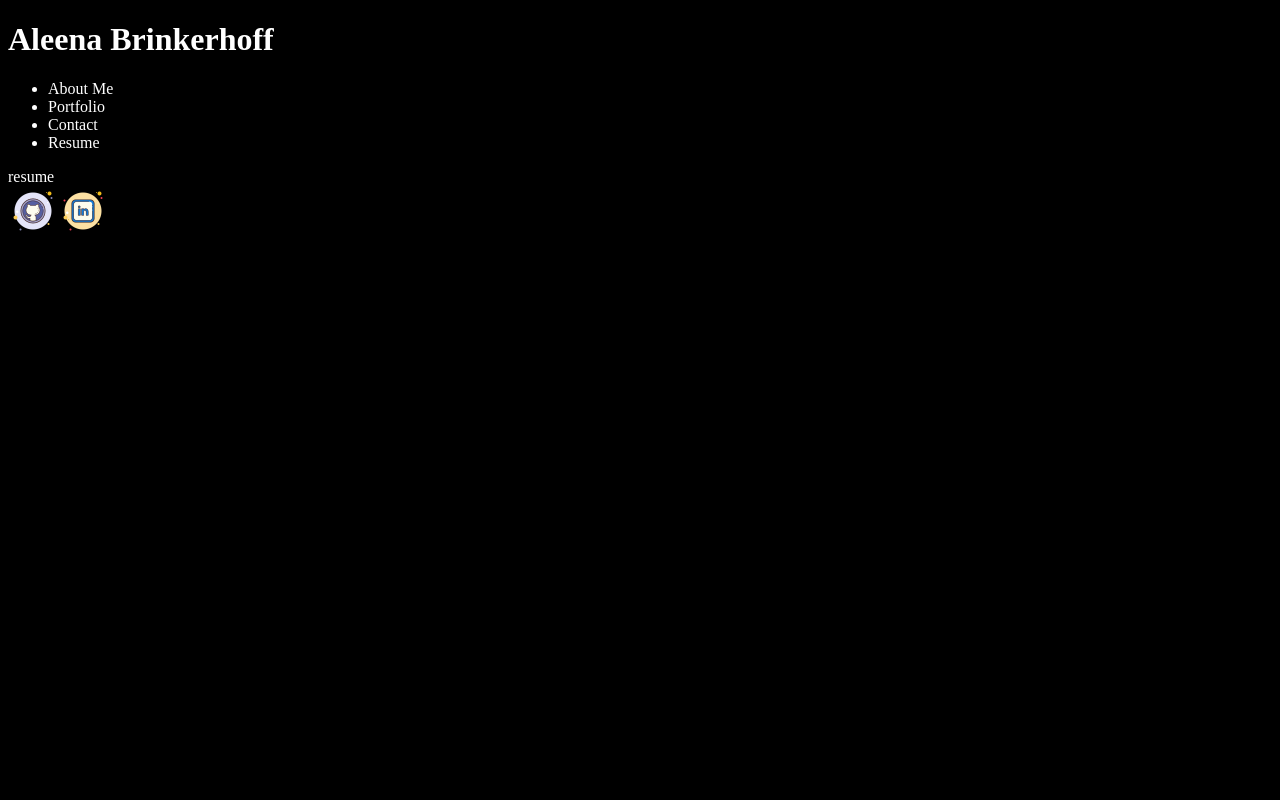
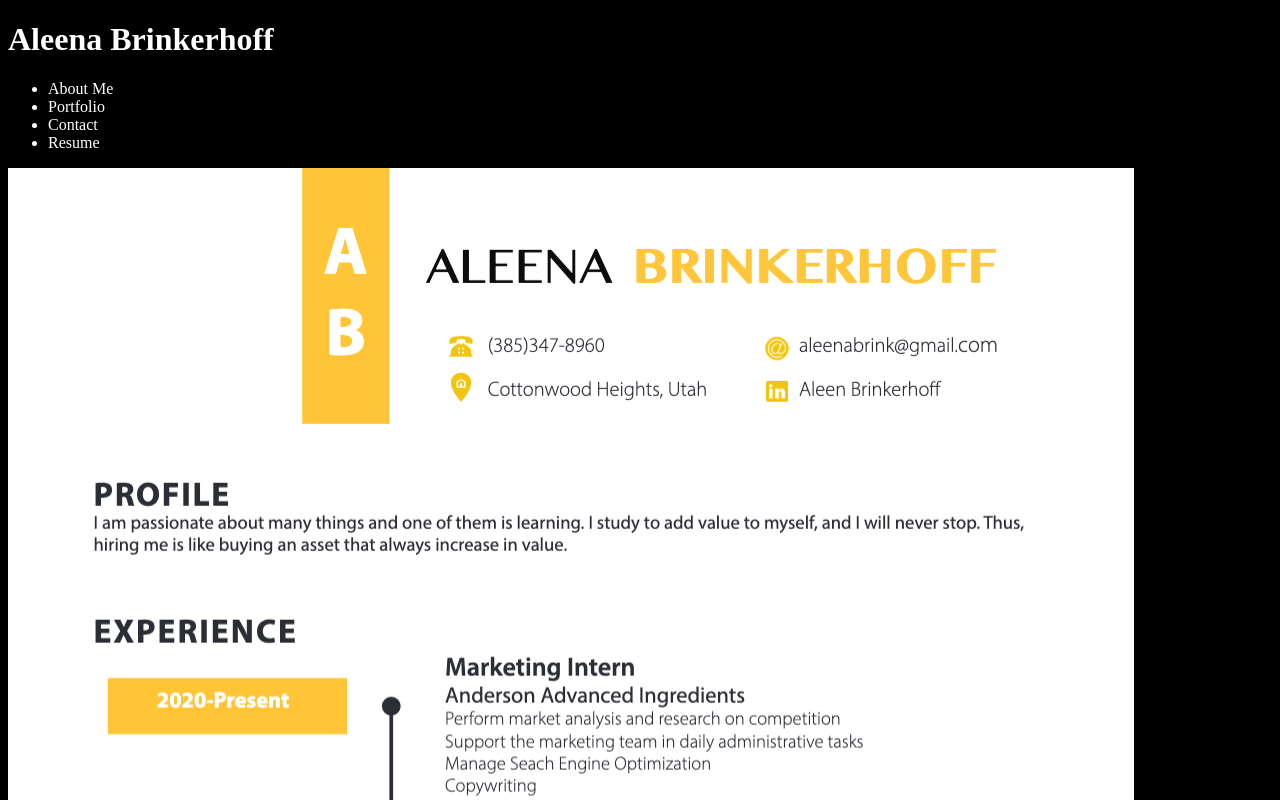
Before and after one commit to Aleenabrink93/React-Portfolio, a React (Create React App) app: page / in a window 1280 px wide. Both pictures are taken after a click on the element "Resume". Shown: the top 800 px of the page. Built offline with nearby package versions, Linux system fonts and the light colour scheme.

Commit message:
added resume preview and resume download button

```diff
--- a/src/components/resume/resume.jsx
+++ b/src/components/resume/resume.jsx
@@ -1,10 +1,21 @@
 import React from 'react'
 import './resume.css'
+import resume from '../../assets/resume.png'
+import Button from 'react-bootstrap/Button';
 
-const resume = () => {
+const Resume = () => {
   return (
-    <div>resume</div>
+    <section>
+    <div>
+        <img src={resume} alt="resume" />
+    </div>
+    <Button variant="outline-warning">
+      <a href = {require('../../assets/CV_AleenaBrinkerhoff.pdf')} download>
+        <h3>Download</h3>
+      </a>
+    </Button>
+    </section>
   )
 }
 
-export default resume
+export default Resume
```
